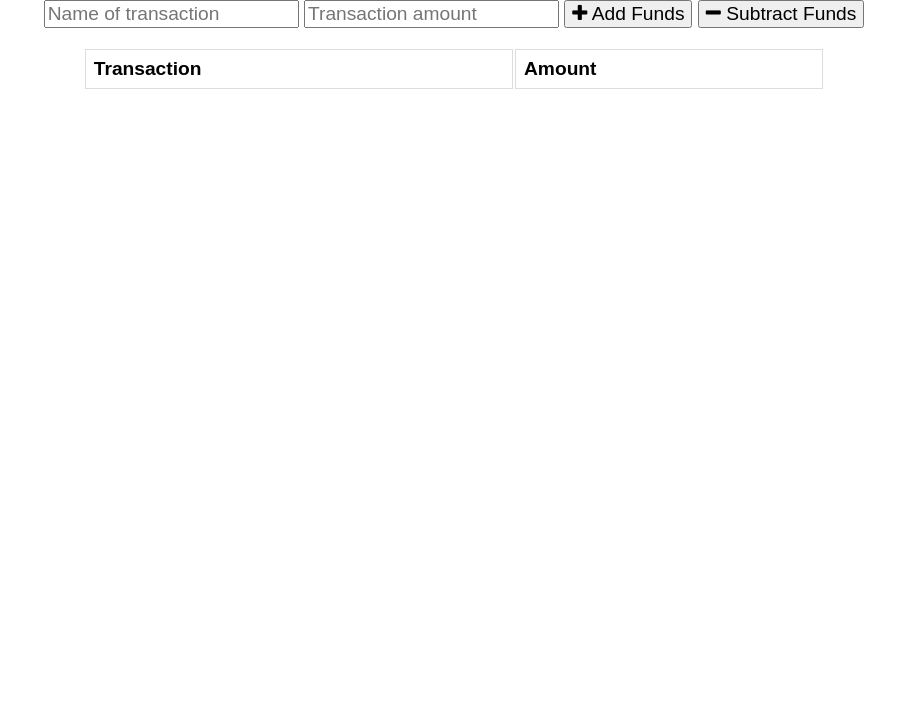
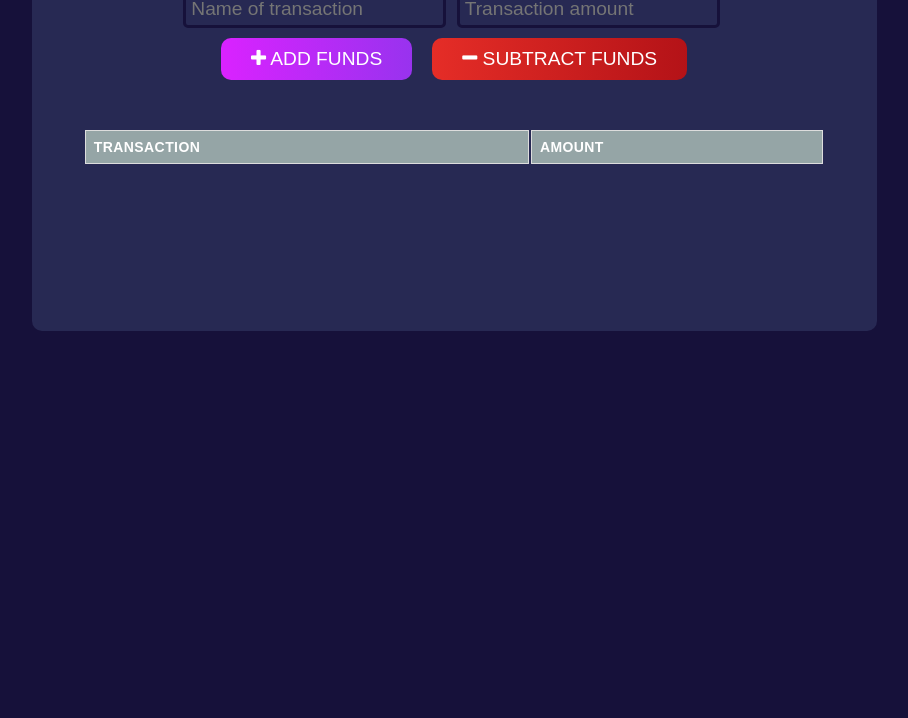
Before and after one commit to andrehoj/Budget_tracker, a website: page public/index.html in a window 1280 px wide. Shown: the part 82-800 px from the top of the page, without its empty margins (186-1094 px from the left). Drawn offline with nearby package versions, Linux system fonts and the light colour scheme; no server answers.

Commit message:
changed ui

```diff
--- a/public/css/styles.css
+++ b/public/css/styles.css
@@ -1,9 +1,17 @@
+/* --main-bg-purple: #16113a,
+--Bg_2_purple: #272953,
+  --chart_1: #01D1FF,
+  --chart_2: #E5C852, */
+
 body {
   font-size: 120%;
   font-family: Arial;
+  background-color: #16113a;
+  color: #ffffff;
 }
 
-button, input {
+button,
+input {
   font-size: 100%;
   font-family: Arial;
 }
@@ -12,14 +20,33 @@ table {
   width: 100%;
 }
 
-td, th {
+td,
+th {
   border: 1px solid #dddddd;
   text-align: left;
   padding: 8px;
 }
 
 tr:nth-child(even) {
-  background-color: #dddddd;
+  background-color: #16113a;
+}
+
+.bg-light {
+  background-color: #272953;
+  padding: 10px;
+  border-radius: 10px;
+}
+
+.input-styles {
+  padding: 5px;
+  margin-right: 5px;
+  background-color: inherit;
+  color: #ffffff;
+  outline: none;
+  border: none;
+  border-radius: 5px;
+  border: solid 3px #16113a;
+  box-shadow: #ffffff;
 }
 
 .error {
@@ -34,12 +61,17 @@ tr:nth-child(even) {
 
 .total {
   font-size: 150%;
-  text-decoration: underline;
+  background-color: #272953;
+  border-radius: 5px;
+  text-align: center;
 }
 
 .form {
-  margin-top: 25px;
+  margin-top: 5px;
   width: 100%;
+  display: flex;
+  flex-direction: column;
+  justify-content: center;
 }
 
 .transactions {
@@ -49,3 +81,94 @@ tr:nth-child(even) {
   width: 90%;
   margin: 0 auto;
 }
+
+.btn-container {
+  display: flex;
+  justify-content: center;
+}
+
+.btn-grad {
+  background-image: linear-gradient(
+    to right,
+    #da22ff 0%,
+    #9733ee 51%,
+    #da22ff 100%
+  );
+  margin: 10px;
+  padding: 10px 30px;
+  text-align: center;
+  text-transform: uppercase;
+  transition: 0.5s;
+  background-size: 200% auto;
+  color: white;
+  border-radius: 10px;
+  display: block;
+  border: none;
+}
+
+.btn-grad:hover {
+  cursor: pointer;
+  background-position: right center; /* change the direction of the change here */
+  color: #fff;
+  text-decoration: none;
+}
+
+.btn-grad-red {
+  background-image: linear-gradient(
+    to right,
+    #e52d27 0%,
+    #b31217 51%,
+    #e52d27 100%
+  );
+  margin: 10px;
+  padding: 10px 30px;
+  text-align: center;
+  text-transform: uppercase;
+  transition: 0.5s;
+  background-size: 200% auto;
+  color: white;
+  border-radius: 10px;
+  display: block;
+  border: none;
+}
+
+.btn-grad-red:hover {
+  cursor: pointer;
+  background-position: right center; /* change the direction of the change here */
+  color: #fff;
+  text-decoration: none;
+}
+
+.table-header {
+  background-color: #95a5a6;
+  font-size: 14px;
+  text-transform: uppercase;
+  letter-spacing: 0.03em;
+}
+
+.table-row {
+  background-color: inherit;
+  box-shadow: 0px 0px 9px 0px rgba(0, 0, 0, 0.1);
+}
+
+/*  */
+/* width */
+::-webkit-scrollbar {
+  width: 10px;
+}
+
+/* Track */
+::-webkit-scrollbar-track {
+  background: #16113a;
+}
+
+/* Handle */
+::-webkit-scrollbar-thumb {
+  background: #01D1FF;
+  border-radius: 5px;
+}
+
+/* Handle on hover */
+::-webkit-scrollbar-thumb:hover {
+  background: #01D1FF;
+}
--- a/public/index.html
+++ b/public/index.html
@@ -16,36 +16,51 @@
       rel="stylesheet"
       href="https://stackpath.bootstrapcdn.com/font-awesome/4.7.0/css/font-awesome.min.css"
     />
-    <link rel="stylesheet" href="css/styles.css" />
+    <link rel="stylesheet" href="/css/styles.css" />
 
     <title>Budget Tracker</title>
   </head>
   <body>
-    <div class="wrapper">
+    <div class="wrapper bg-light">
       <div class="total">
-        <div class="total">Your total is: $<span id="total">0</span></div>
+        <div class="total">Total: $<span id="total">0</span></div>
       </div>
 
       <div class="form">
-        <input type="text" id="t-name" placeholder="Name of transaction" />
+        <div class="input-container">
+          <input
+            type="text"
+            id="t-name"
+            placeholder="Name of transaction"
+            class="input-styles"
+          />
+
           <input
             type="number"
             min="0"
             id="t-amount"
             placeholder="Transaction amount"
+            class="input-styles"
           />
-        <button id="add-btn">
+        </div>
+        <div class="btn-container">
+          <button id="add-btn" class="btn-grad">
             <i class="fa fa-plus buttons"></i> Add Funds
           </button>
-        <button id="sub-btn"><i class="fa fa-minus"></i> Subtract Funds</button>
+
+          <button id="sub-btn" class="btn-grad-red">
+            <i class="fa fa-minus"></i> Subtract Funds
+          </button>
+        </div>
+
         <p class="error"></p>
       </div>
 
       <div class="transactions">
         <table>
           <thead>
-            <th>Transaction</th>
-            <th>Amount</th>
+            <th class="table-header">Transaction</th>
+            <th class="table-header">Amount</th>
           </thead>
           <tbody id="tbody"></tbody>
         </table>
--- a/public/js/index.js
+++ b/public/js/index.js
@@ -1,4 +1,3 @@
-
 let transactions = [];
 let myChart;
 
@@ -33,8 +32,8 @@ function populateTable() {
     // create and populate a table row
     let tr = document.createElement("tr");
     tr.innerHTML = `
-      <td>${transaction.name}</td>
-      <td>${transaction.value}</td>
+      <td class='table-row'>${transaction.name}</td>
+      <td class='table-row'>${transaction.value}</td>
     `;
 
     tbody.appendChild(tr);
@@ -73,13 +72,26 @@ function populateChart() {
         {
           label: "Total Over Time",
           fill: true,
-          backgroundColor: "#6666ff",
+          backgroundColor: "#01D1FF",
           data,
         },
       ],
     },
   });
 }
+
+let nameEl = document.querySelector("#t-name");
+let amountEl = document.querySelector("#t-amount");
+let errorEl = document.querySelector(".form .error");
+
+nameEl.addEventListener("focus", () => {
+
+  errorEl.textContent = "";
+});
+
+amountEl.addEventListener("focus", () => {
+  errorEl.textContent = "";
+});
 
 function sendTransaction(isAdding) {
   let nameEl = document.querySelector("#t-name");
--- a/public/service-worker.js
+++ b/public/service-worker.js
@@ -16,7 +16,6 @@ self.addEventListener("install", function (e) {
   e.waitUntil(
     //open our budget tracker cache
     caches.open(CACHE_NAME).then(function (cache) {
-      console.log("installing cache: " + CACHE_NAME);
       //add all the files to the cache
       return cache.addAll(FILES_TO_CACHE);
     })
@@ -39,7 +38,6 @@ self.addEventListener("activate", function (e) {
       return Promise.all(
         keyList.map(function (key, i) {
           if (cacheKeepList.indexOf(key) === -1) {
-            console.log("deleting cache : " + keyList[i]);
             return caches.delete(keyList[i]);
           }
         })
@@ -50,14 +48,11 @@ self.addEventListener("activate", function (e) {
 
 //listen for a fetch request
 self.addEventListener("fetch", function (e) {
-  console.log("fetch request : " + e.request.url);
   e.respondWith(
     caches.match(e.request).then(function (request) {
       if (request) {
-        console.log("responding with cache : " + e.request.url);
         return request;
       } else {
-        console.log("file is not cached, fetching : " + e.request.url);
         return fetch(e.request);
         //saveRecord(request)
       }
```
Also changed, not shown: public/js/idb.js (+0 -12 lines). Lines whose indentation alone changed are shown as unchanged.
